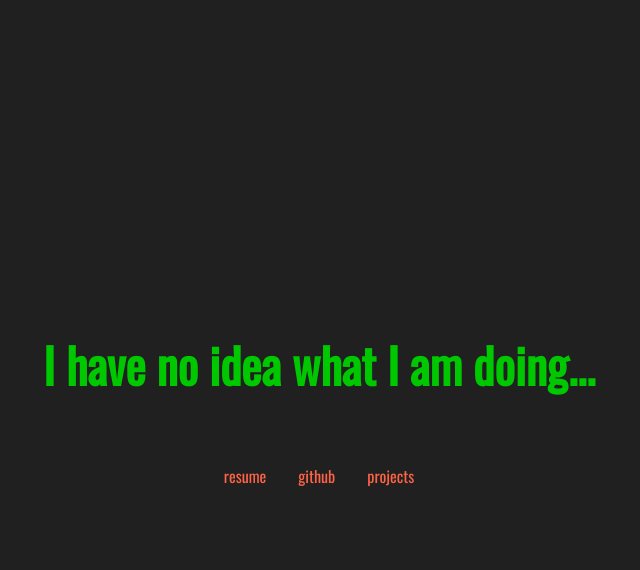
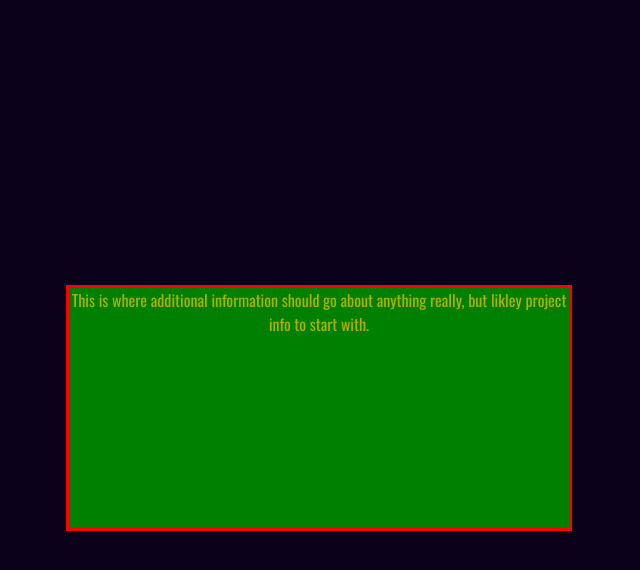
Before and after one commit to connyIsTired/connysPortfolioSite, a website: page index.html in a window 1280 px wide. Both pictures are taken after a click on the link "projects". Shown: the whole page, without its empty margins (321-961 px from the left). Drawn offline with nearby package versions, Linux system fonts and the light colour scheme.

Commit message:
who knows

```diff
--- a/app/index.js
+++ b/app/index.js
@@ -2,3 +2,21 @@
 function greeting() {
     console.log('the greeting function worked');
 }
+function showPanel() {
+    createPanel();
+}
+function createPanel() {
+    const el = document.getElementById("projects");
+    console.log(el);
+    el === null || el === void 0 ? void 0 : el.addEventListener("click", () => {
+        const sliderEl = document.getElementById("slider");
+        console.log(sliderEl);
+        if (sliderEl) {
+            console.log(sliderEl.hidden);
+            sliderEl.hidden = sliderEl.hidden === true ? false : true;
+        }
+    });
+}
+function init() {
+    createPanel();
+}
--- a/index.html
+++ b/index.html
@@ -11,16 +11,20 @@
   </head>
   <body>
     <main>
-        <h1>I have no idea what I am doing...</h1>
+        <h1>Conrad's portfolio website</h1>
+        <h2>I have no idea what I am doing, but I am glad you are here.</h2>
+        <div id="slider" hidden>
+          This is where additional information should go about anything really, but likley project info to start with.
+        </div>
         <nav>
           <ul>
             <li><a href="#">resume</a></li>
             <li><a href="#">github</a></li>
-            <li><a href="#">projects</a></li>
+            <li id="projects"><a href="#">projects</a></li>
           </ul>
         </nav>
     </main>
 	<script src="app/index.js"></script>
-    <script>greeting()</script>
+    <script>init()</script>
   </body>
 </html>
--- a/src/index.ts
+++ b/src/index.ts
@@ -1,3 +1,24 @@
 function greeting() {
     console.log('the greeting function worked');
 }
+
+function showPanel() {
+    createPanel();
+}
+
+function createPanel() {
+    const el = document.getElementById("projects");
+    console.log(el)
+    el?.addEventListener("click", () => {
+        const sliderEl = document.getElementById("slider");
+        console.log(sliderEl)
+        if (sliderEl) {
+            console.log(sliderEl.hidden);
+            sliderEl.hidden = sliderEl.hidden === true ? false : true;
+        }
+    })
+}
+
+function init() {
+    createPanel();
+}
--- a/src/style.scss
+++ b/src/style.scss
@@ -1,5 +1,5 @@
-$textColor: rgb(0,200,0);
-$mainColor: rgb(32,32,32);
+$textColor: rgb(175,175,0);
+$mainColor: rgb(10,0,25);
 
 body {
     font-family: 'Oswald', sans-serif;
@@ -18,6 +18,11 @@ main {
         display: flex;
         color: $textColor;
         font-size: 3em;
+        margin:  .25em .25em .25em .25em
+    }
+
+    h2 {
+        margin:  .25em .25em .25em .25em
     }
 
     nav {
@@ -42,4 +47,15 @@ main {
             }
         }
     }
+
+    #slider {
+        border: red solid;
+        height: 15em;
+        width: 50%;
+        text-align: center;
+        max-width: 500px;
+        background: green;
+        z-index: 1;
+        position: absolute;
+    }
 }
```
Also changed, not shown: app/style.css, 1 other file.
